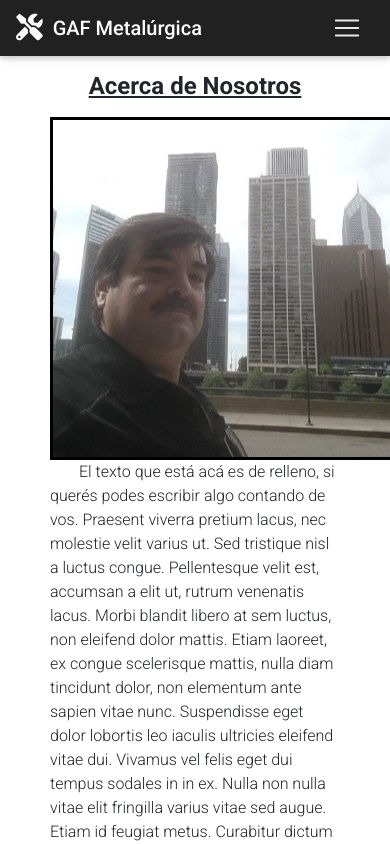
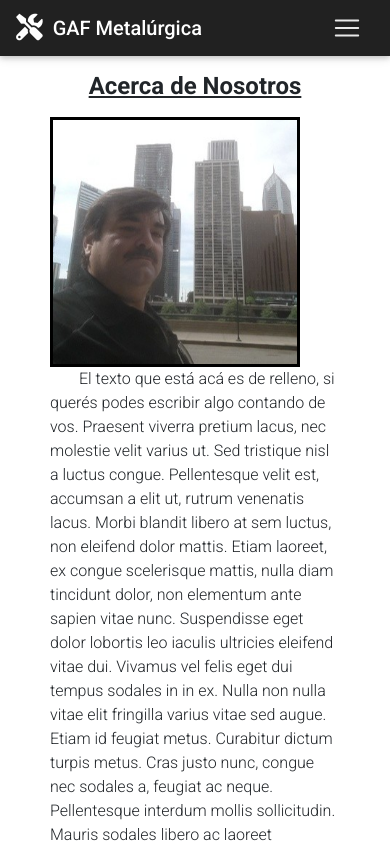
Before and after one commit to dariokozicki/gaf-metalurgica, a React (Create React App) app: page /about in a window 390 px wide. Shown: the top 844 px of the page. Built offline with nearby package versions, Linux system fonts and the light colour scheme.

Commit message:
fix(overflow, about): fix overflow throughout website, make image in about page responsive

```diff
--- a/src/css/App.css
+++ b/src/css/App.css
@@ -1,3 +1,7 @@
+:root {
+  overflow-x: hidden;
+}
+
 .App {
   text-align: center;
 }
@@ -59,6 +63,10 @@
   float: left;
   border-width: 5px;
   border: solid black;
+  min-width: 250px;
+  min-height: 250px;
+  width: 20%;
+  height: auto;
 }
 
 .customTitle {
```
